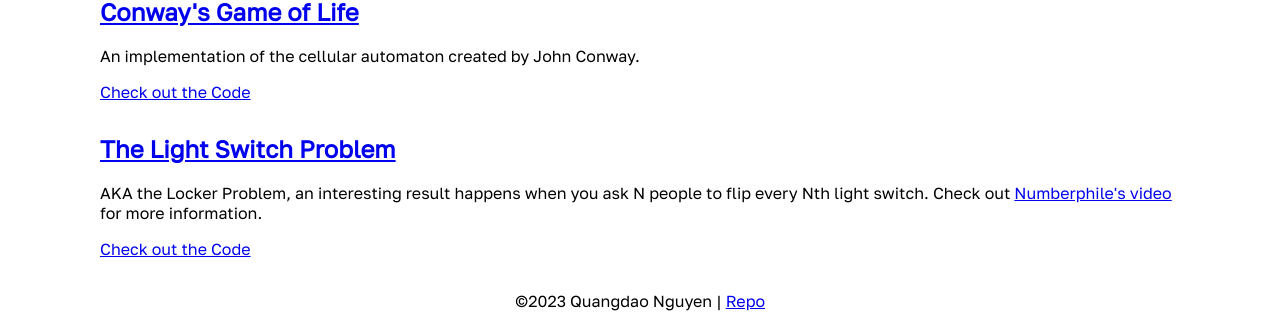
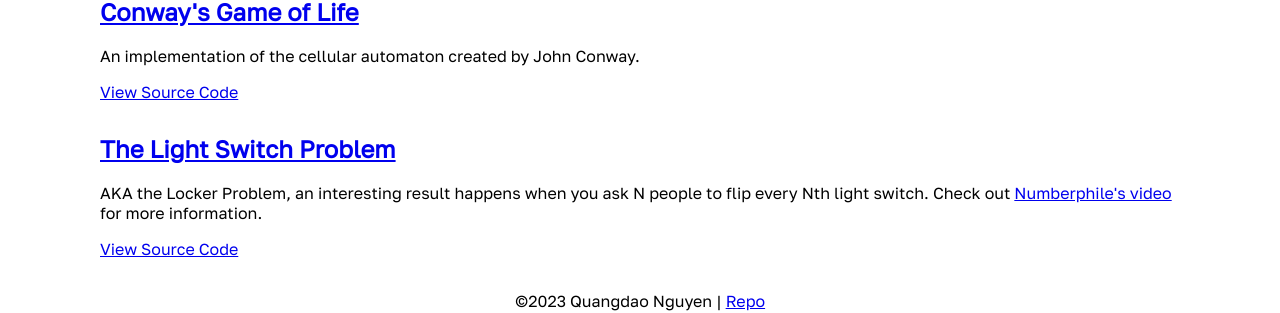
Before and after one commit to quangdaon/lab, a SvelteKit app: page / in a window 1280 px wide. Shown: the part 136-449 px from the top of the page. Built offline with nearby package versions, Linux system fonts and the light colour scheme.

Commit message:
Change code verbiage

```diff
--- a/src/routes/+page.svelte
+++ b/src/routes/+page.svelte
@@ -20,7 +20,7 @@
 					<a rel="external" href="/{app.path}">{app.name}</a>
 				</h2>
 				<p>{@html app.description}</p>
-				<p><a href={app.repo} target="_blank" rel="noreferrer">Check out the Code</a></p>
+				<p><a href={app.repo} target="_blank" rel="noreferrer">View Source Code</a></p>
 			</article>
 		{/each}
 	</section>
```
